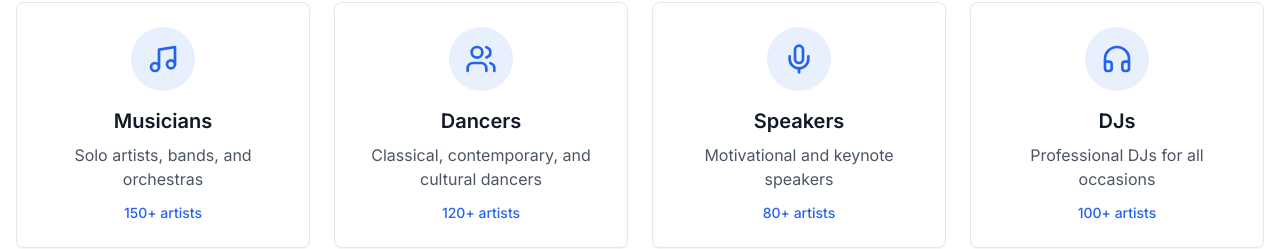
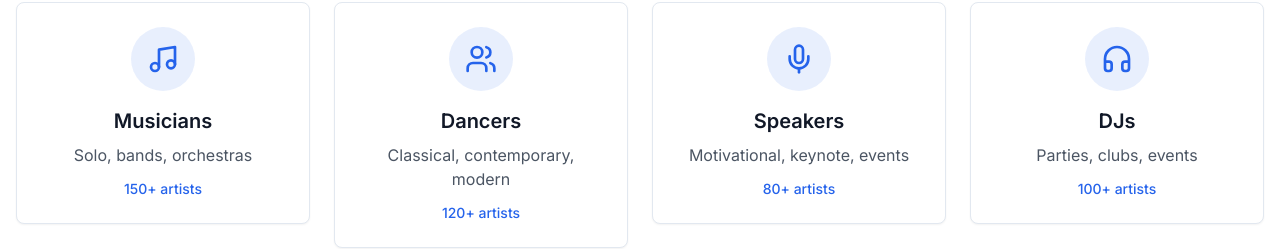
Before and after one commit to pathakjiop/Artistly, a Next.js app: page / in a window 1280 px wide. Shown: the part 881-1130 px from the top of the page. Built offline with nearby package versions, Linux system fonts and the light colour scheme.

Commit message:
Refine category descriptions for clarity and conciseness

```diff
--- a/components/home/category-cards.tsx
+++ b/components/home/category-cards.tsx
@@ -5,28 +5,28 @@ import { Music, Users, Mic, Headphones } from "lucide-react"
 const categories = [
   {
     name: "Musicians",
-    description: "Solo artists, bands, and orchestras",
+    description: "Solo, bands, orchestras",
     icon: Music,
     count: "150+ artists",
     href: "/artists?category=musicians",
   },
   {
     name: "Dancers",
-    description: "Classical, contemporary, and cultural dancers",
+    description: "Classical, contemporary, modern",
     icon: Users,
     count: "120+ artists",
     href: "/artists?category=dancers",
   },
   {
     name: "Speakers",
-    description: "Motivational and keynote speakers",
+    description: "Motivational, keynote, events",
     icon: Mic,
     count: "80+ artists",
     href: "/artists?category=speakers",
   },
   {
     name: "DJs",
-    description: "Professional DJs for all occasions",
+    description: "Parties, clubs, events",
     icon: Headphones,
     count: "100+ artists",
     href: "/artists?category=djs",
```
